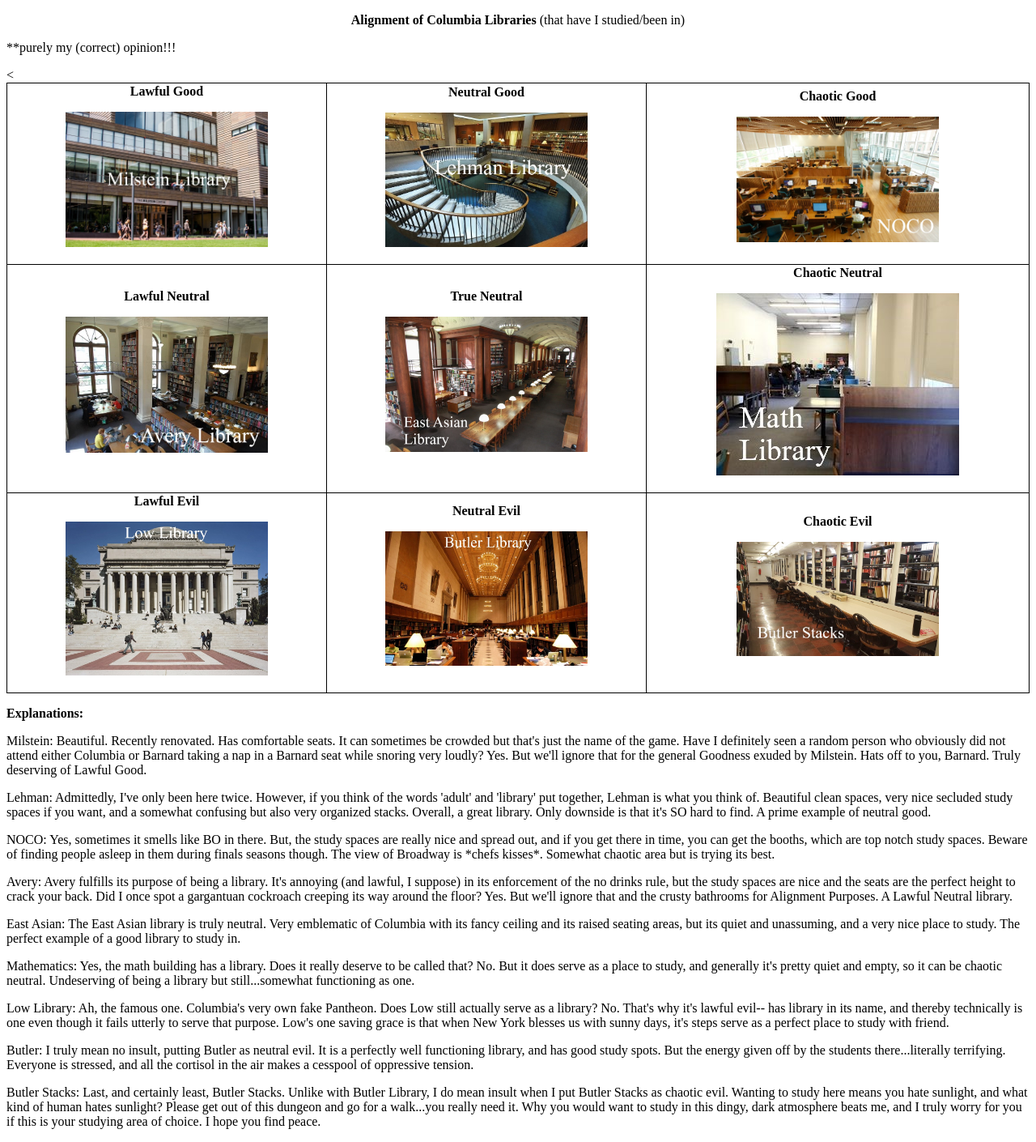
After one commit to shilpita-mb/1006-final, a Flask app: page /libraryalign in a window 1280 px wide. The commit adds this page. Shown: the whole page at 81% size. Run offline with Flask 2, Linux system fonts and the light colour scheme.

Commit message:
Alignment chart link

```diff
--- a/app.py
+++ b/app.py
@@ -20,6 +20,10 @@
 def sudoku():
     return "Sudoku is fun!"
 
+@app.route("/libraryalign")
+def library():
+    return render_template('libraries.html')
+
 #start the server
 if __name__ == "__main__":
     app.run()
--- /dev/null
+++ b/templates/libraries.html
@@ -0,0 +1,81 @@
+    <!DOCTYPE html>
+<html>
+    <head>
+        <!--specifies title of the page !-->
+        <title>Alignment of Columbia Libraries</title>
+    <style>
+    table {
+      border-collapse: collapse;
+    }
+    table, th, td {
+      border: 1px solid black;
+    }
+    </style>
+    <head>
+    <body>
+    <p style="text-align:center"> <b>Alignment of Columbia Libraries</b> (that have I studied/been in) </p>
+    <p>**purely my (correct) opinion!!!</p>
+    <table style="width:100%">
+      <tr>
+        <td style="text-align:center"><b>Lawful Good</b>
+        <p style="text-align:center"><img src="/static/milstein.jpg" width="250" height="167" alt="Milstein"></p></td>
+        <td style="text-align:center"><b>Neutral Good</b>
+        <p style="text-align:center"><img src="/static/lehman.jpg" width="250" height="166" alt="Lehman"></p></td>
+        <td style="text-align:center"><b>Chaotic Good</b>
+        <p style="text-align:center"><img src="/static/noco.jpg" width="250" height="155" alt="Noco"></p></td>
+      </tr>
+      <tr>
+        <<td style="text-align:center"><b>Lawful Neutral</b>
+        <p style="text-align:center"><img src="/static/avery.jpg" width="250" height="168" alt="Avery"></p></td>
+        <td style="text-align:center"><b>True Neutral</b>
+        <p style="text-align:center"><img src="/static/eastasian.jpg" width="250" height="167" alt="EastAsian"></p></td>
+        <td style="text-align:center"><b>Chaotic Neutral</b>
+        <p style="text-align:center"><img src="/static/math.jpg" alt="Math"></p></td>
+      </tr>
+      <tr>
+        <td style="text-align:center"><b>Lawful Evil</b>
+        <p style="text-align:center"><img src="/static/low.jpg" width="250" height="190" alt="Low"></p></td>
+        <td style="text-align:center"><b>Neutral Evil</b>
+        <p style="text-align:center"><img src="/static/butler.jpg" width="250" height="166" alt="Butler"></p></td>
+        <td style="text-align:center"><b>Chaotic Evil</b>
+        <p style="text-align:center"><img src="/static/butstacks.jpg" width="250" height="141" alt="ButStacks"></p></td>
+      </tr>
+    </table>
+    <p><b>Explanations:</b></p>
+    <p>Milstein: Beautiful. Recently renovated. Has comfortable seats. It can sometimes be crowded but that's just the name of the game.
+    Have I definitely seen a random person who obviously did not attend either Columbia or Barnard taking a nap in a Barnard seat while snoring very loudly? Yes.
+    But we'll ignore that for the general Goodness exuded by Milstein. Hats off to you, Barnard. Truly deserving of Lawful Good.</p>
+
+    <p>Lehman: Admittedly, I've only been here twice. However, if you think of the words 'adult' and 'library' put together,
+    Lehman is what you think of. Beautiful clean spaces, very nice secluded study spaces if you want, and a somewhat confusing
+    but also very organized stacks. Overall, a great library. Only downside is that it's SO hard to find. A prime example of neutral good.</p>
+
+    <p>NOCO: Yes, sometimes it smells like BO in there. But, the study spaces are really nice and spread out, and if you get there in time,
+    you can get the booths, which are top notch study spaces. Beware of finding people asleep in them during finals seasons though. The view of Broadway is *chefs kisses*.
+    Somewhat chaotic area but is trying its best.</p>
+
+    <p>Avery: Avery fulfills its purpose of being a library. It's annoying (and lawful, I suppose) in its enforcement of the
+    no drinks rule, but the study spaces are nice and the seats are the perfect height to crack your back. Did I once spot a gargantuan cockroach creeping its way around the floor? Yes.
+    But we'll ignore that and the crusty bathrooms for Alignment Purposes. A Lawful Neutral library.</p>
+
+    <p>East Asian: The East Asian library is truly neutral. Very emblematic of Columbia with its fancy ceiling and its
+    raised seating areas, but its quiet and unassuming, and a very nice place to study. The perfect example of a good library to study in.</p>
+
+    <p>Mathematics: Yes, the math building has a library. Does it really deserve to be called that? No. But it does serve as a place to study,
+    and generally it's pretty quiet and empty, so it can be chaotic neutral. Undeserving of being a library but still...somewhat functioning as one.</p>
+
+    <p>Low Library: Ah, the famous one. Columbia's very own fake Pantheon. Does Low still actually serve as a library? No. That's why it's lawful evil--
+    has library in its name, and thereby technically is one even though it fails utterly to serve that purpose. Low's one saving grace is that when New York blesses us with sunny days,
+    it's steps serve as a perfect place to study with friend.</p>
+
+    <p>Butler: I truly mean no insult, putting Butler as neutral evil. It is a perfectly well functioning library, and has
+    good study spots. But the energy given off by the students there...literally terrifying. Everyone is stressed, and all the cortisol in the air
+    makes a cesspool of oppressive tension.</p>
+
+    <p>Butler Stacks: Last, and certainly least, Butler Stacks. Unlike with Butler Library, I do mean insult when I put Butler Stacks as chaotic evil.
+    Wanting to study here means you hate sunlight, and what kind of human hates sunlight? Please get out of this dungeon and go for a walk...you really need it.
+    Why you would want to study in this dingy, dark atmosphere beats me, and I truly worry for you if this is your studying area of choice. I hope you find peace. </p>
+
+
+
+</html>
```
Also changed, not shown: templates/index.html (+7 -7 lines), static/avery.jpg (added), static/butler.jpg (added), static/butstacks.jpg (added), static/eastasian.jpg (added), static/lehman.jpg (added), static/low.jpg (added), static/math.jpg (added), static/milstein.jpg (added), static/noco.jpg (added).
